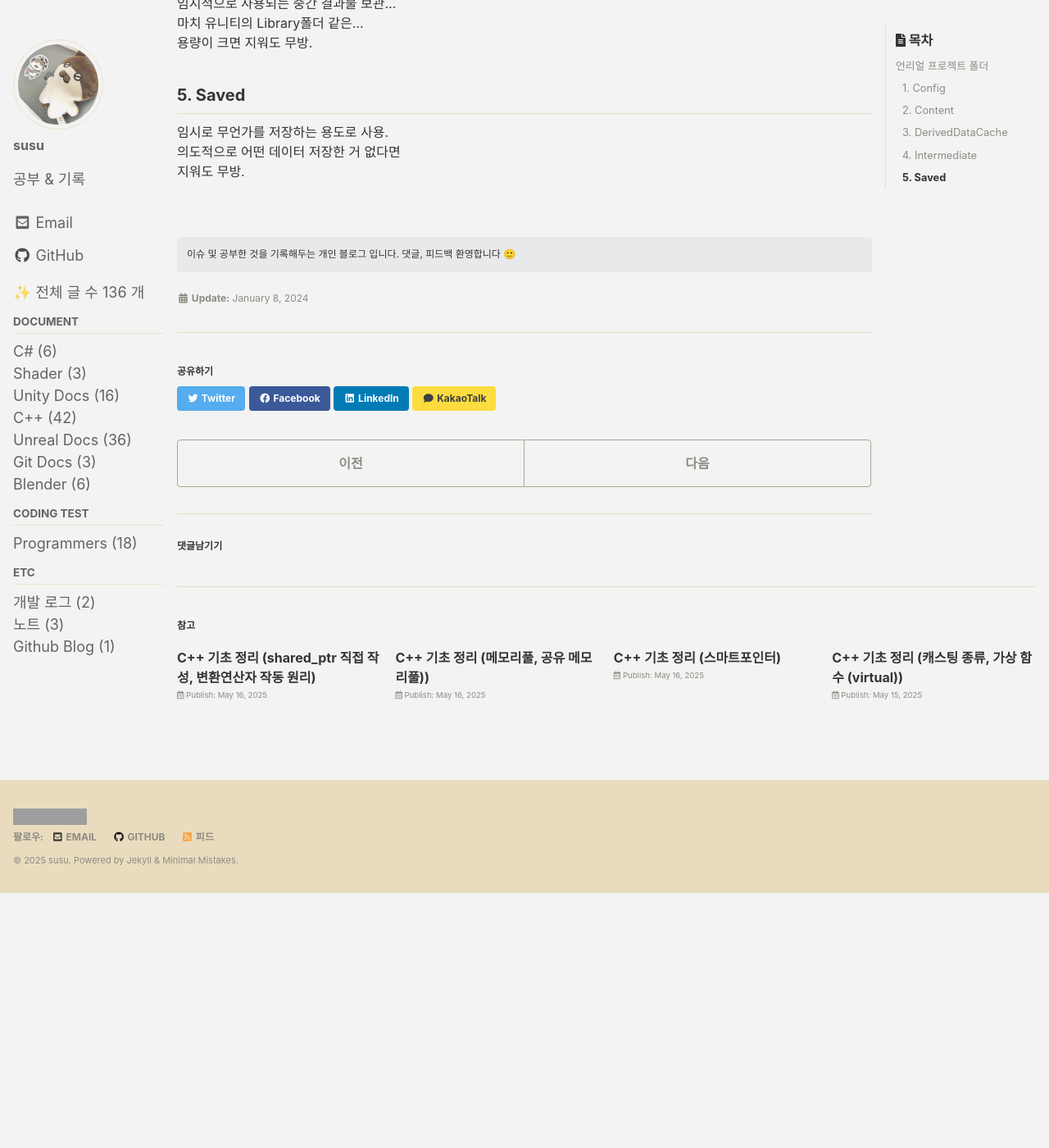
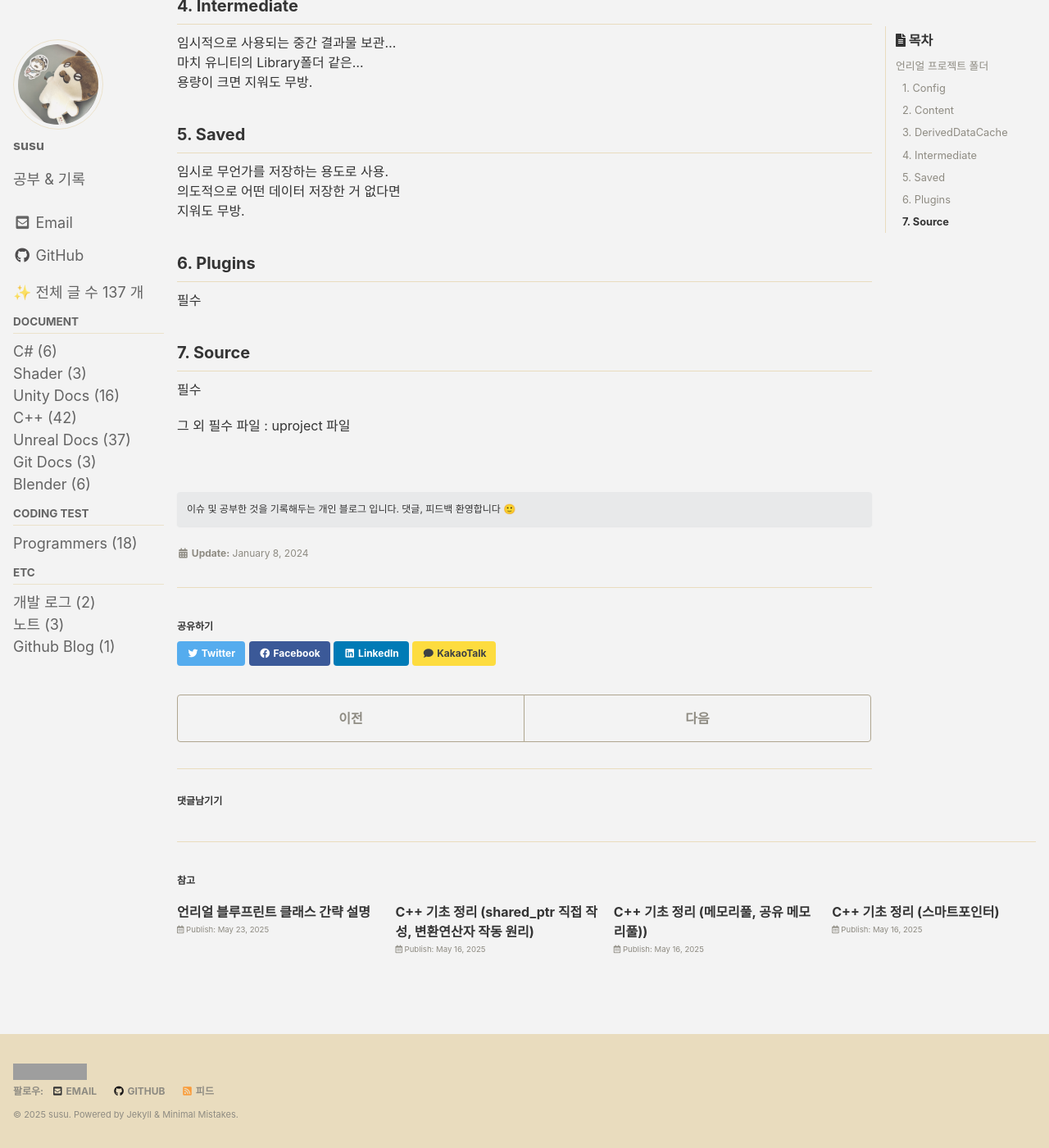
Before and after one commit to eggmong/eggmong.github.io, a Jekyll site: the page built from _posts/UnrealDocs/2024-01-08-3-Unreal-ProjectFolder.md, in a window 1280 px wide and 1400 px high, scrolled down 783 px. Shown: the whole window at 82% size. Built offline with Jekyll 4.4.1, drawn with Linux system fonts in a browser that asks for light colours; cached includes are drawn as plain includes; some web fonts are replaced; comment, search, counter and statistics services are not loaded; before the commit the page ends 1872 px from its top, so only the background shows below that; part of the change alters nothing that is shown; some of the changed text lies outside the part shown; grey boxes are pictures that could not be loaded.

Commit message:
언리얼 프로젝트 폴더 설명 추가, 블루프린트 설명 추가

```diff
--- a/_posts/UnrealDocs/2024-01-08-3-Unreal-ProjectFolder.md
+++ b/_posts/UnrealDocs/2024-01-08-3-Unreal-ProjectFolder.md
@@ -20,10 +20,13 @@ last_modified_at: 2024-01-08
 
 ## 1. Config
 
+필수
 프로젝트 설정에 필요한 정보 보관
+(ini 파일 등)
 
 ## 2. Content
 
+필수
 에셋 보관
 
 ## 3. DerivedDataCache
@@ -43,3 +46,14 @@ last_modified_at: 2024-01-08
 임시로 무언가를 저장하는 용도로 사용.
 의도적으로 어떤 데이터 저장한 거 없다면
 지워도 무방.
+
+## 6. Plugins
+
+필수
+
+## 7. Source
+
+필수
+
+
+그 외 필수 파일 : uproject 파일
--- /dev/null
+++ b/_posts/UnrealDocs/2025-05-23-1-Blueprint.md
@@ -0,0 +1,38 @@
+---
+title:  "언리얼 블루프린트 클래스 간략 설명"
+
+categories:
+  - UnrealDocs
+tags:
+  - []
+
+toc: true
+toc_sticky: true
+
+date: 2025-05-23
+last_modified_at: 2025-05-23
+---
+
+<br>
+
+Blueprint macro library
+전처리기 함수 만들었던 것 처럼., 전역함수 만들어 놓는 것.
+
+언리얼의 blueprint -> Enum 얘는 기본적으로 enum class이다.
+
+언리얼은 기본적으로 다중 상속을 지원 안 함.
+단, interface 클래스만 다중 상속 되게 해놓음. -> 다중 상속을 위한 클래스이다.
+
+액터는 껍데기, 가방 같은 거임
+이 안에 뭔 컴포넌트가 들어가느냐에 따라 역할이 달라지는거임.
+
+블루프린트 만들면 기본으로 뜨는 탭 중에,
+	Construction Script : 액터가 월드에 배치 되면 호출되는 것. 혹은 에디터에서 갱신될 때 동작.
+	(게임을 플레이 할 땐 호출 안 됨!)
+
+	BeginPlay : 시작할 때 개체마다 딱 한 번 호출
+	ActorBeginOverlap : 충돌 관련.
+	Tick : Update 같은 것. 매 프레임마다 호출.
+
+	EventGraph
+	동그라미: 인자가 들어온다는 소리.
```
